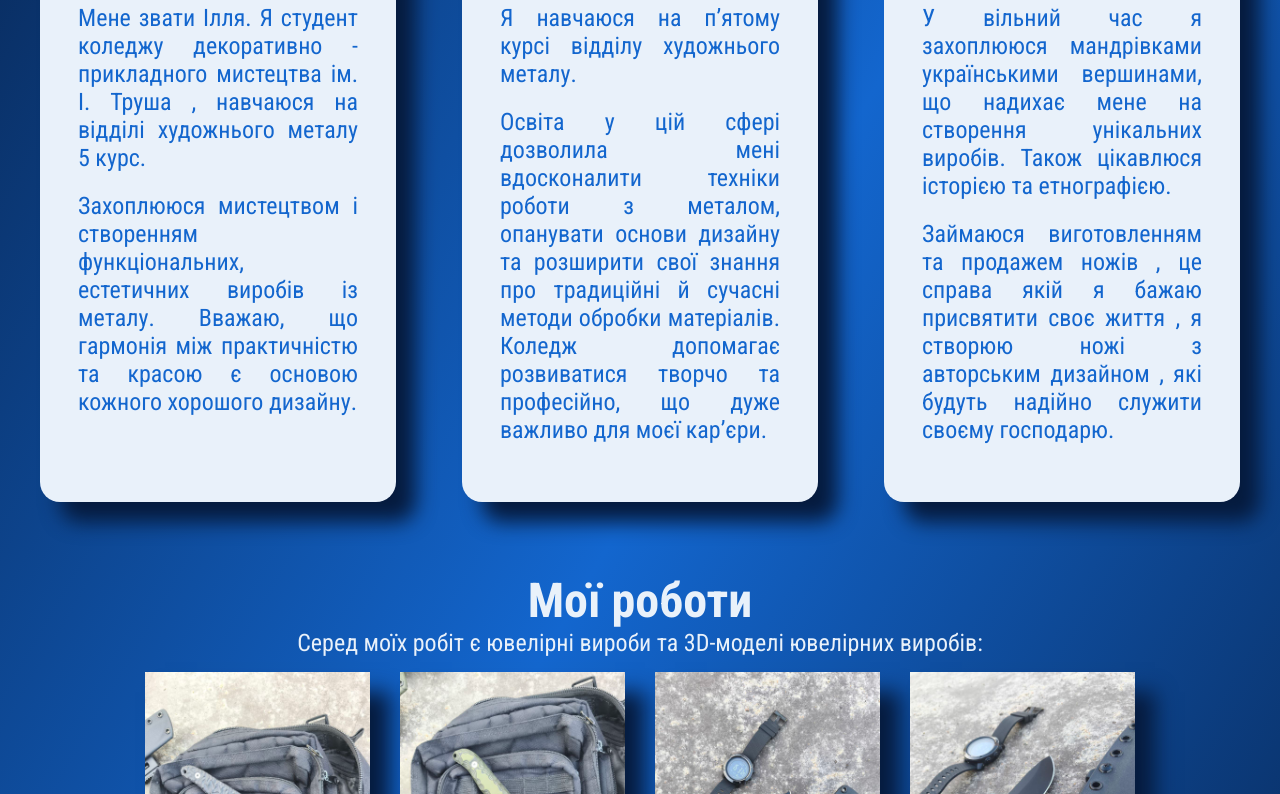
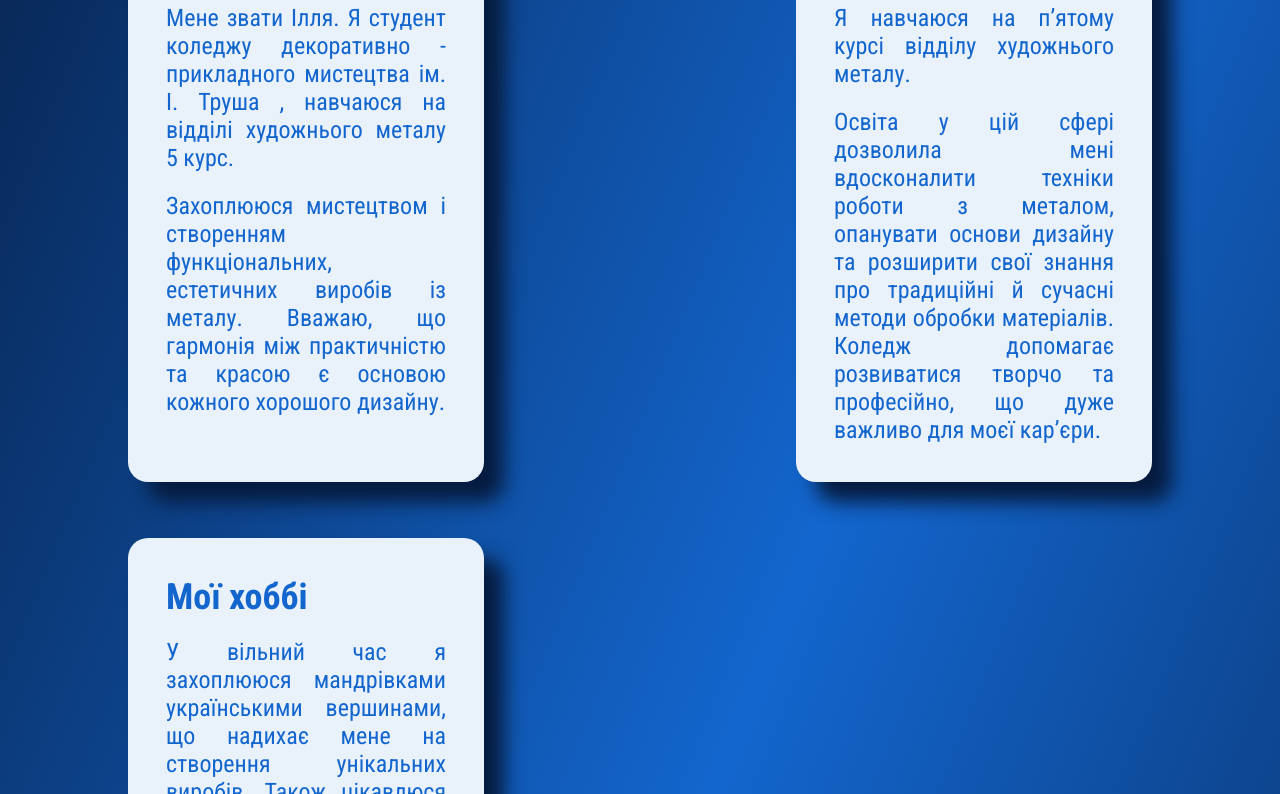
Before and after one commit to swkft/swkft.github.io, a plain HTML site: page index.html in a window 1280 px wide. Shown: the part 604-1398 px from the top of the page. Drawn offline with Linux system fonts and the light colour scheme; a web font is replaced by a local one.

Commit message:
Update style.css

```diff
--- a/css/style.css
+++ b/css/style.css
@@ -13,7 +13,7 @@ body{
 }
 
 main{
-  width: 1200px;
+  width: 80%;
     margin: 0px auto 0px auto;
 }
 
```
